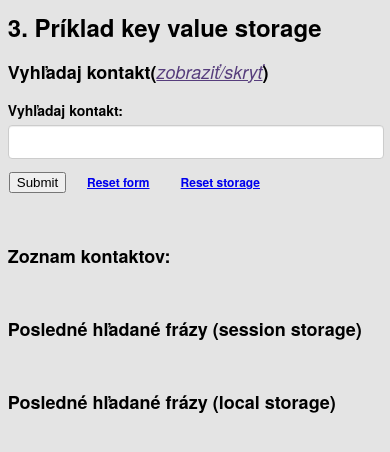
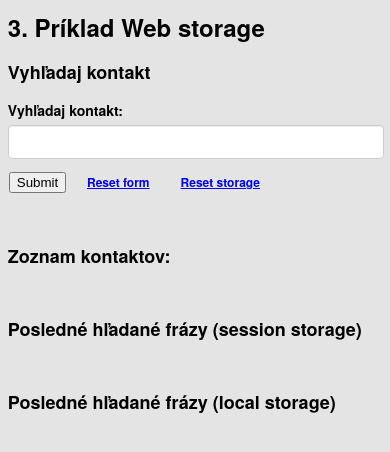
Before and after one commit to janBrnak/BcExample3WebStorage, a plain HTML site: page index.html in a window 390 px wide. Drawn offline with Linux system fonts and the light colour scheme; some packages are replaced by stand-ins of ours.

Commit message:
Update app name

```diff
--- a/index.html
+++ b/index.html
@@ -8,12 +8,12 @@
         <!--<meta http-equiv="X-UA-Compatible" content="IE=edge" />-->
         <meta name="viewport" content="width=device-width, initial-scale=1.0" />
         <link rel="stylesheet" type="text/css" href="css/index.css" />
-        <title>3. Príklad key value storage</title>
+        <title>3. Príklad Web storage</title>
     </head>
     <body>
         <div class="app">
-            <h1>3. Príklad key value storage</h1>
-            <h2>Vyhľadaj kontakt(<span class="toogleForm">zobraziť/skryť</span>)</h2>
+            <h1>3. Príklad Web storage</h1>
+            <h2>Vyhľadaj kontakt</h2>
             <form id="keyValueStorage" name="keyValueStorage" method="post">
                 <input type="hidden" id="id" name="id" value="">
                 <div class="input text">
--- a/js/index.js
+++ b/js/index.js
@@ -68,11 +68,6 @@ function onLoad() {
     localStorage = window.localStorage;
 
     loadData();
-
-    // slide formular
-    $("span.toogleForm").click(function() {
-        $("#keyValueStorage").slideToggle("slow");
-    });
 
     // submit form
     $("#keyValueStorage").submit(function(event) {
```
Also changed, not shown: config.xml (+17 -102 lines), 2 other files.
